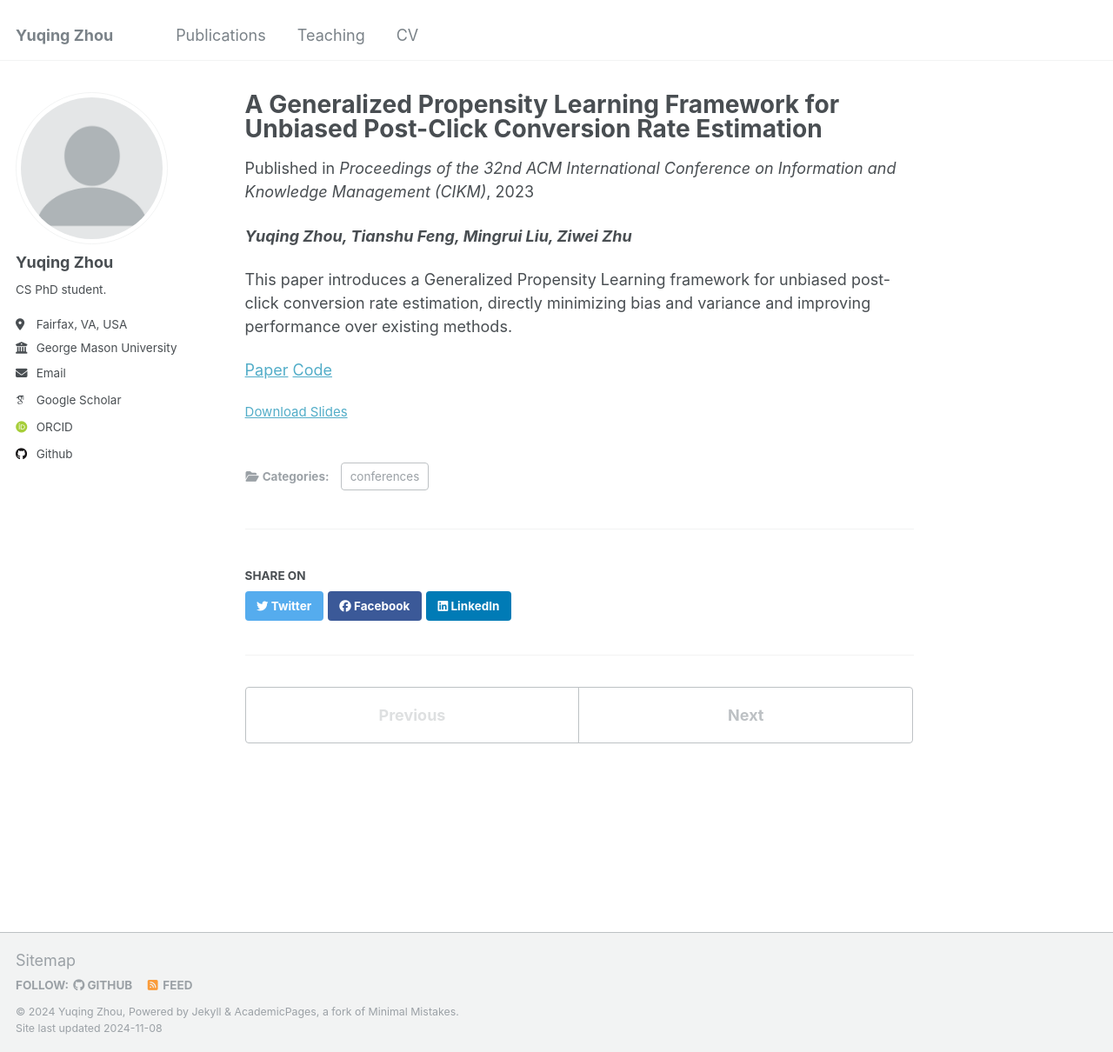
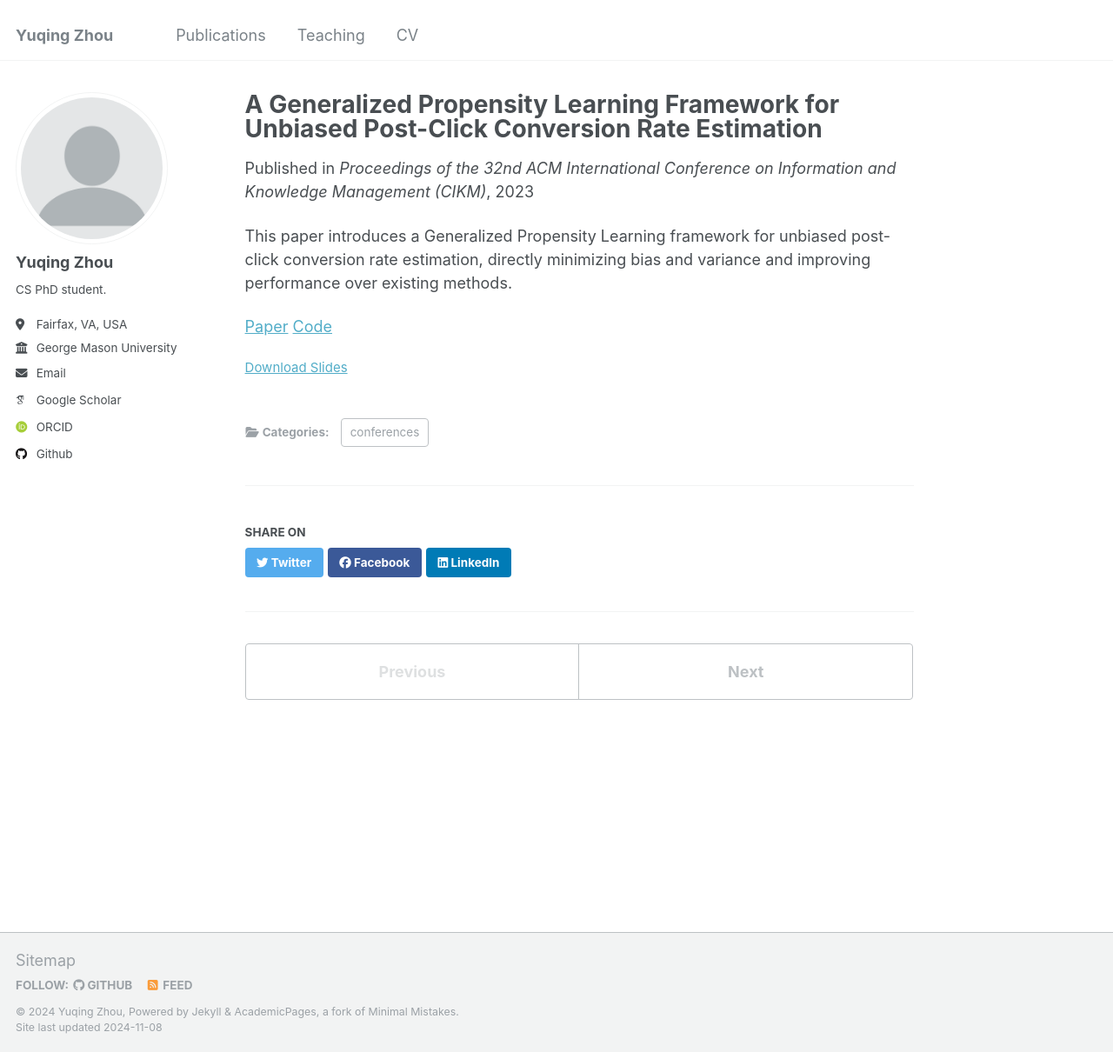
Before and after one commit to yuqing-zhou/yuqing-zhou.github.io, a Jekyll site: the page built from _publications/2023-10-21-GPL.md, in a window 1280 px wide and 1210 px high. Shown: the whole window at 87% size. Built offline with Jekyll 4.4.1, drawn with Linux system fonts in a browser that asks for light colours; some web fonts are replaced.

Commit message:
update pub

```diff
--- a/_publications/2023-10-21-GPL.md
+++ b/_publications/2023-10-21-GPL.md
@@ -11,8 +11,6 @@ paperurl: 'https://dl.acm.org/doi/abs/10.1145/3583780.3614760'
 author: Yuqing Zhou, Tianshu Feng, Mingrui Liu, Ziwei Zhu
 # citation: [BibTeX](./files/citation.bib)
 ---
-***Yuqing Zhou, Tianshu Feng, Mingrui Liu, Ziwei Zhu***
-
 This paper introduces a Generalized Propensity Learning framework for unbiased post-click conversion rate estimation, directly minimizing bias and variance and improving performance over existing methods.
 
 <!-- This paper addresses the critical gap in the unbiased estimation of post-click conversion rate (CVR) in recommender systems. Existing CVR prediction methods, such as Inverse Propensity Score (IPS) and various Doubly Robust (DR) based estimators, overlook the impact of propensity estimation on the model bias and variance, thus leading to a debiasing performance gap. We propose a Generalized Propensity Learning (GPL) framework to directly minimize the bias and variance in CVR prediction models. The proposed method works as a complement to existing methods like IPS, DR, MRDR, and DRMSE to improve prediction performance by reducing their bias and variance. Extensive experiments on real-world datasets and semi-synthetic datasets demonstrate the significant performance promotion brought by our proposed method. Data and code can be found at: https://github.com/yuqing-zhou/GPL. -->
```
